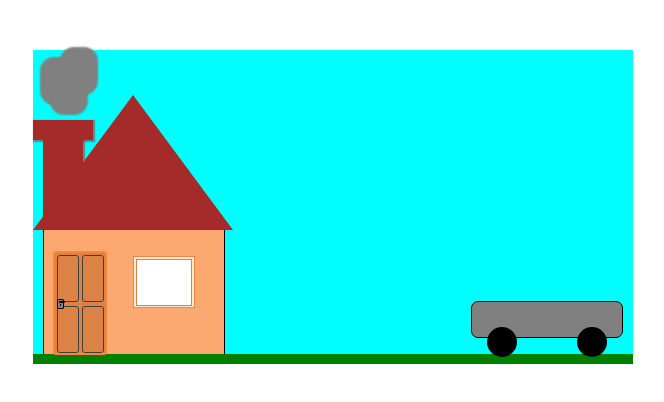
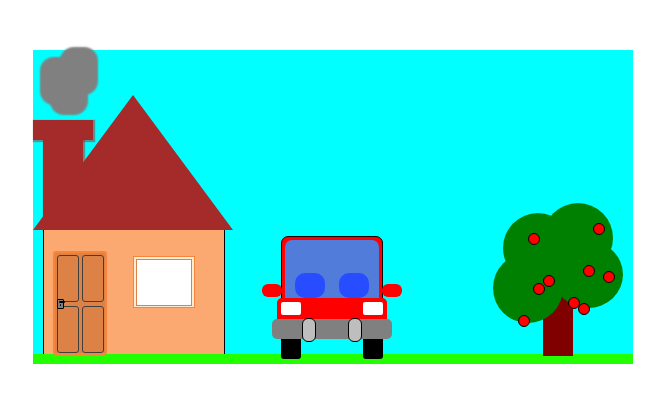
Before and after one commit to raphahen/casa_new, a plain HTML site: page index.html in a window 1280 px wide. Shown: the whole page, without its empty margins (0-664 px from the left). Drawn offline with Linux system fonts and the light colour scheme.

Commit message:
Update index.html
finalizado

```diff
--- a/index.html
+++ b/index.html
@@ -160,7 +160,7 @@
         }
 
         .chao {
-            background-color: green;
+            background-color: rgb(34, 255, 0);
             width: 600px;
             height: 10px;
             margin-left: 25px;
@@ -168,33 +168,214 @@
         }
 
         .carro {
-            width: 150px;
-            height: 35px;
-            background-color: gray;
+            width: 100px;
+            height: 80px;
+            background-color: red;
             float: right;
-            margin: -45px 10px 10px 10px;
+            margin: -110px 250px 0px 0px;
             border: 1px solid black;
             border-radius: 7px;
         }
 
+        .vidrocar {
+            background-color: rgba(52, 146, 255, 0.855);
+            width: 94px;
+            height: 58px;
+            border-radius: 7px 7px 0px 0;
+            margin: 3px 1px 0px 3px;
+            backdrop-filter: blur(13.5px);
+            -webkit-backdrop-filter: blur(13.5px);
+        }
+
+        .acen1 {
+            background-color: rgb(40, 76, 255);
+            width: 30px;
+            height: 25px;
+            border-radius: 10px;
+            float: right;
+            margin-top: 33px;
+            margin-right: 10px;
+        }
+
+        .acen2 {
+            background-color: rgb(40, 76, 255);
+            width: 30px;
+            height: 25px;
+            border-radius: 10px;
+            float: left;
+            margin: 33px 0 0 10px;
+        }
+
+        .capo {
+            background-color: red;
+            width: 110px;
+            height: 21px;
+            border-radius: 5px 5px 0 0;
+            margin: 0px 0px 0px -5px;
+
+        }
+
+        .farol {
+            width: 20px;
+            height: 13px;
+            background-color: white;
+            border-radius: 6px;
+            border: 4px solid red;
+            float: left;
+
+        }
+
+        .farol2 {
+            width: 20px;
+            height: 13px;
+            background-color: white;
+            border-radius: 6px;
+            border: 4px solid red;
+            float: right;
+        }
+
+        .parachoq {
+            background-color: gray;
+            width: 120px;
+            height: 20px;
+            border-radius: 5px;
+            margin: 0px 0 0 -10px;
+        }
+
+        .grad1 {
+            background-color: rgb(190, 190, 190);
+            width: 12px;
+            height: 22px;
+            border-radius: 6px;
+            float: right;
+            margin: -1px 30px 0 0;
+            border: 1px solid black;
+        }
+
+        .grad2 {
+            background-color: rgb(190, 190, 190);
+            width: 12px;
+            height: 22px;
+            border-radius: 6px;
+            float: left;
+            margin: -1px 0 0 30px;
+            border: 1px solid black;
+        }
+
         .roda1 {
+            background-color: black;
+            width: 20px;
+            height: 20px;
+            border-radius: 0 0 3px 3px;
+            float: left;
+            margin-left: -35px;
+        }
+
+        .roda2 {
+            background-color: black;
+            width: 20px;
+            height: 20px;
+            border-radius: 0 0 3px 3px;
+            float: right;
+            margin-right: -35px;
+        }
+
+        .retro1 {
+            width: 20px;
+            height: 13px;
+            background-color: red;
+            border-radius: 6px;
+            margin: -55px 0px 10px -20px;
+        }
+
+        .retro2 {
+            width: 20px;
+            height: 13px;
+            background-color: red;
+            border-radius: 6px;
+            margin: -23px 0px 0px 100px;
+
+        }
+
+        .arvore {
+            background-color: maroon;
             width: 30px;
-            height: 30px;
-            background-color: black;
+            height: 80px;
+            float: right;
+            margin: -70px 60px 0px 0px;
+        }
+
+        .folha1 {
+            background-color: green;
+            width: 70px;
+            height: 67px;
             border-radius: 50%;
-            margin-top: 25px;
-            margin-left: 15px;
+            margin: -35px 0px 0px 10px;
             float: left;
         }
 
-        .roda2 {
-            width: 30px;
-            height: 30px;
-            background-color: black;
+        .folha2 {
+            background-color: green;
+            width: 70px;
+            height: 70px;
             border-radius: 50%;
             float: right;
-            margin-top: 25px;
-            margin-right: 15px;
+            margin: -55px 10px 0px 0px;
+        }
+
+        .folha3 {
+            background-color: green;
+            width: 70px;
+            height: 70px;
+            border-radius: 50%;
+            margin-top: -110px;
+            margin-left: -49px;
+            float: right;
+        }
+
+        .folha4 {
+            background-color: green;
+            width: 70px;
+            height: 70px;
+            border-radius: 50%;
+            margin-top: -120px;
+            float: left;
+        }
+
+        .fruto1 {
+            background-color: red;
+            width: 10px;
+            height: 10px;
+            border-radius: 50%;
+            margin: 30px 0px 0px 50px;
+            border: 0.5px solid black;
+        }
+
+        .fruto2 {
+            background-color: red;
+            width: 10px;
+            height: 10px;
+            border-radius: 50%;
+            border: 0.5px solid black;
+            margin: 20px 0px 0px 25px;
+        }
+
+        .fruto3 {
+            background-color: red;
+            width: 10px;
+            height: 10px;
+            border-radius: 50%;
+            margin: 20px 0px 0px 50px;
+            border: 0.5px solid black;
+        }
+
+        .fruto4 {
+            background-color: red;
+            width: 10px;
+            height: 10px;
+            border-radius: 50%;
+            margin: 30px 0px 0px 40px;
+            border: 0.5px solid black;
         }
     </style>
 </head>
@@ -202,6 +383,7 @@
 <body>
     <div style="margin-top: 50px; margin-left: 25px; background-color: aqua; width: 600px; height: 304px;">
         <!--Aqui é a fumaça-->
+
         <div class="fumaca3"></div>
         <div class="fumaca2"></div>
         <div class="fumaca"></div>
@@ -230,13 +412,45 @@
             <div class="janela">
                 <div class="vidro"></div>
             </div>
-            <!--Aqui é o carro-->
-            <div class="carro">
-                <div class="roda1"></div>
-                <div class="roda2"></div>
+        </div>
+        <!--Aqui é o carro-->
+        <div class="carro">
+            <div class="vidrocar">
+                <div class="acen1"></div>
+                <div class="acen2"></div>
             </div>
-            <!--Aqui é a árvore-->
-            <div class="arvore"></div>
+            <div class="capo">
+                <div class="farol"></div>
+                <div class="farol2"></div>
+            </div>
+            <div class="parachoq">
+                <div class="grad1"></div>
+                <div class="grad2"></div>
+            </div>
+            <div class="roda1"></div>
+            <div class="roda2"></div>
+            <div class="retro1"></div>
+            <div class="retro2"></div>
+        </div>
+        <!--Aqui é a árvore-->
+        <div class="arvore">
+            <div class="folha1">
+                <div class="fruto1"></div>
+                <div class="fruto2"></div>
+            </div>
+            <div class="folha2">
+                <div class="fruto4"></div>
+                <div class="fruto2"></div>
+            </div>
+            <div class="folha3">
+                <div class="fruto2"></div>
+                <div class="fruto4"></div>
+            </div>
+            <div class="folha4">
+                <div class="fruto3"></div>
+                <div class="fruto4"></div>
+                <div class="fruto2"></div>
+            </div>
         </div>
     </div>
     <!--Aqui é o chão-->
```
